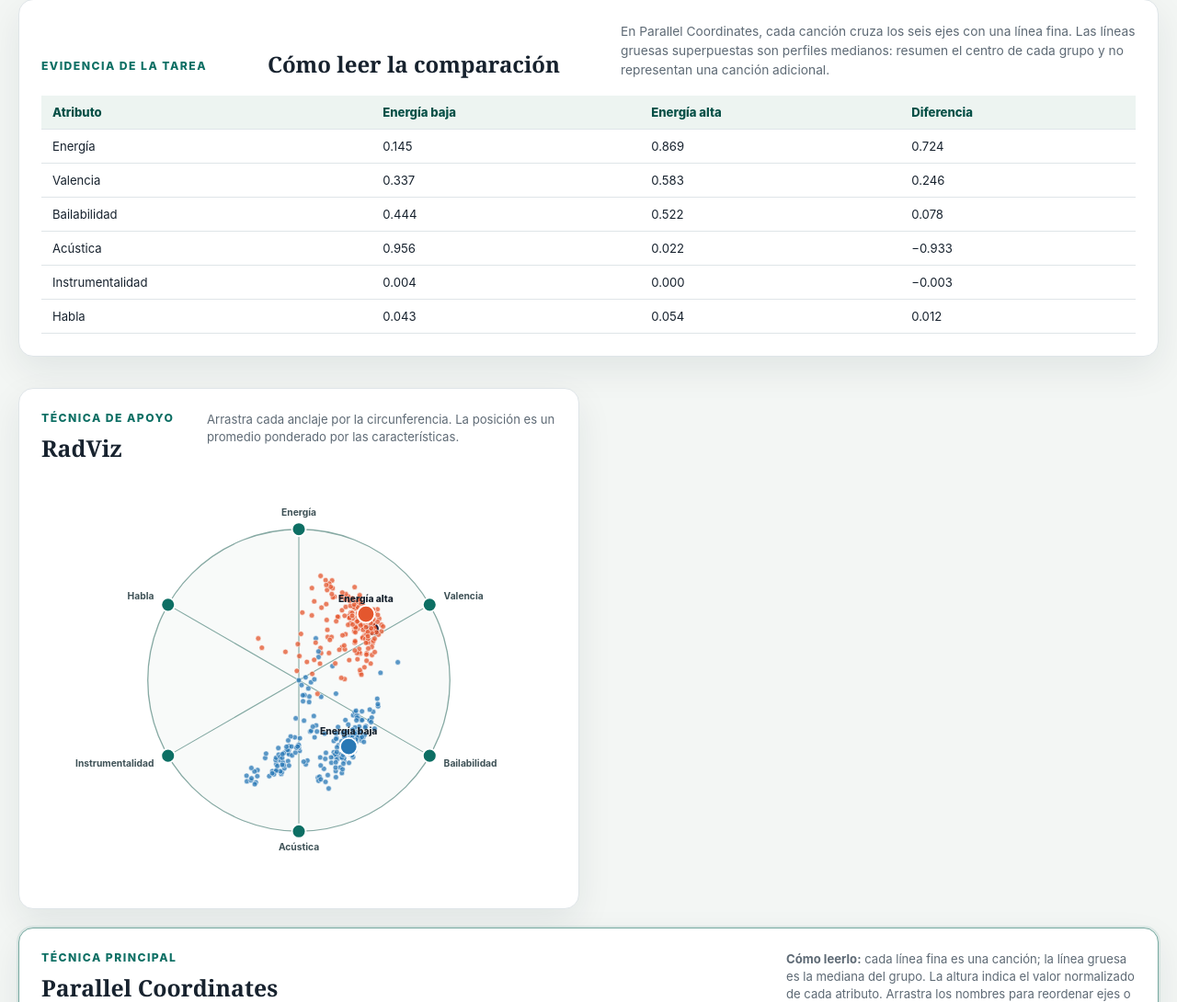
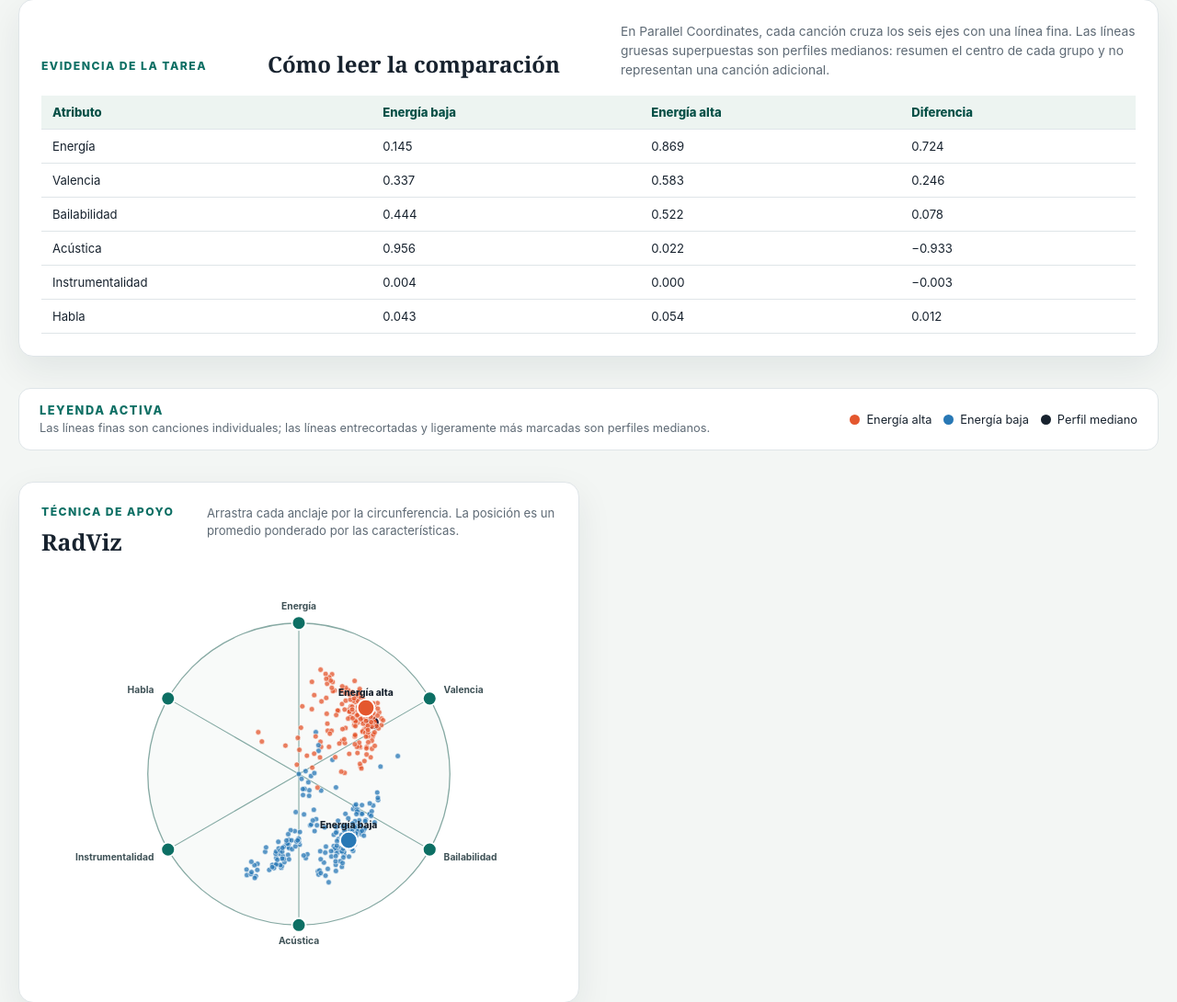
Before and after one commit to stewartmb/tarea-insight-visualizacion-datos, a Flask app: page / in a window 1280 px wide. Shown: the part 1364-2454 px from the top of the page at 92% size. Run offline with Flask 3, Linux system fonts and the light colour scheme.

Commit message:
feat: add persistent task legends

```diff
--- a/app/static/css/styles.css
+++ b/app/static/css/styles.css
@@ -69,6 +69,10 @@ h2, h3, p { margin-top: 0; }
 .evidence-table th { color: var(--green-dark); background: #edf4f1; font-weight: 800; text-align: left; }
 .evidence-table th, .evidence-table td { padding: 10px 12px; border-bottom: 1px solid var(--line); }
 .evidence-table tbody tr:hover { background: #f7faf9; }
+.active-legend { display: flex; align-items: center; justify-content: space-between; gap: 24px; padding: 16px 22px; background: #fff; border: 1px solid var(--line); border-radius: 13px; }
+.active-legend .eyebrow { margin-bottom: 4px; color: var(--green); }
+.active-legend p { margin: 0; color: var(--muted); font-size: .8rem; }
+.active-legend .legend { margin: 0; padding: 0; border: 0; }
 .visual-grid { display: grid; grid-template-columns: repeat(2, minmax(0, 1fr)); gap: 20px; }
 .chart-card { min-width: 0; padding: 24px; background: white; border: 1px solid var(--line); border-radius: 16px; box-shadow: var(--shadow); }
 .chart-card.primary-chart { border-color: #76a9a0; box-shadow: 0 0 0 2px rgba(13,111,100,.09), var(--shadow); }
--- a/app/static/js/main.js
+++ b/app/static/js/main.js
@@ -172,7 +172,12 @@ function fillLegend(taskId) {
     : taskId === "task2" ? [["#6f42c1", "Seleccionada"], ["#ef9b20", "10 vecinas"], ["#cbd2d9", "Resto"]]
       : taskId === "task3" ? [["#c44569", "Alta energía · baja valencia"], ["#278c82", "Baja energía · alta valencia"], ["#17222e", "Perfil mediano"]]
         : [["#4c78a8", "Canciones"], ["#35a779", "Perfil de década"], ["#cbd2d9", "Contexto"]];
-  d3.select("#legend").selectAll("div").data(entries).join("div").html(entry => `<i style="background:${entry[0]}"></i><span>${entry[1]}</span>`);
+  const html = entry => `<i style="background:${entry[0]}"></i><span>${entry[1]}</span>`;
+  d3.select("#legend").selectAll("div").data(entries).join("div").html(html);
+  d3.select("#active-legend").selectAll("div").data(entries).join("div").html(html);
+  document.querySelector("#active-legend-note").textContent = taskId === "task2"
+    ? "El punto morado es la canción seleccionada; los naranjas son sus diez vecinas."
+    : "Las líneas finas son canciones individuales; las líneas entrecortadas y ligeramente más marcadas son perfiles medianos.";
 }
 
 function fillEvidence(data, state) {
--- a/app/templates/index.html
+++ b/app/templates/index.html
@@ -82,6 +82,11 @@
       <div id="evidence-content"></div>
     </section>
 
+    <section class="active-legend" aria-label="Leyenda de la tarea activa">
+      <div><p class="eyebrow">Leyenda activa</p><p id="active-legend-note">Los colores identifican los grupos de la tarea.</p></div>
+      <div id="active-legend" class="legend"></div>
+    </section>
+
     <section class="visual-grid" aria-label="Visualizaciones multidimensionales">
       <article class="chart-card" data-chart="radviz">
         <div class="chart-heading"><div><p class="method-tag">Anclajes dimensionales</p><h2>RadViz</h2></div><p>Arrastra cada anclaje por la circunferencia. La posición es un promedio ponderado por las características.</p></div>
```
